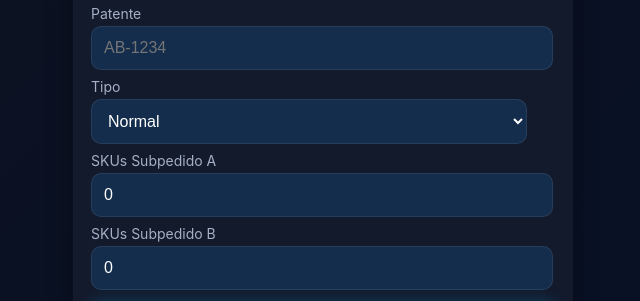
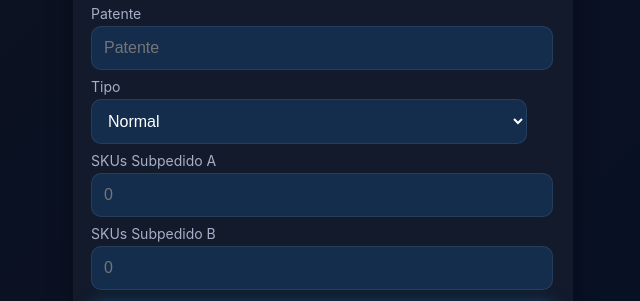
Before and after one commit to xDani-R/pickers_registro, a plain HTML site: page index.html in a window 1280 px wide. Shown: the part 172-473 px from the top of the page, 317-957 px from the left. Drawn offline with Linux system fonts and the light colour scheme.

Commit message:
v-3
Se actualiza el programa cambiando el teclado hibrido de patente a numeric y se corrige el "0" en cantidad de sku.

```diff
--- a/index.html
+++ b/index.html
@@ -110,7 +110,7 @@
                 <input type="date" id="fecha">
 
                 <label>Patente</label>
-                <input type="text" id="patente" placeholder="AB-1234">
+                <input type="text" id="patente" placeholder="Patente" inputmode="numeric" pattern="[0-9]*">
 
                 <label>Tipo</label>
                 <select id="tipo">
@@ -119,10 +119,10 @@
                 </select>
 
                 <label>SKUs Subpedido A</label>
-                <input type="number" id="skuA" value="0" min="0">
+                <input type="number" id="skuA" min="0" placeholder="0">
 
                 <label>SKUs Subpedido B</label>
-                <input type="number" id="skuB" value="0" min="0">
+                <input type="number" id="skuB" min="0" placeholder="0">
 
                 <button class="btn" id="guardar">Guardar pedido</button>
                 <button class="btn-secondary btn" id="descargar">Descargar Excel del mes</button>
```
